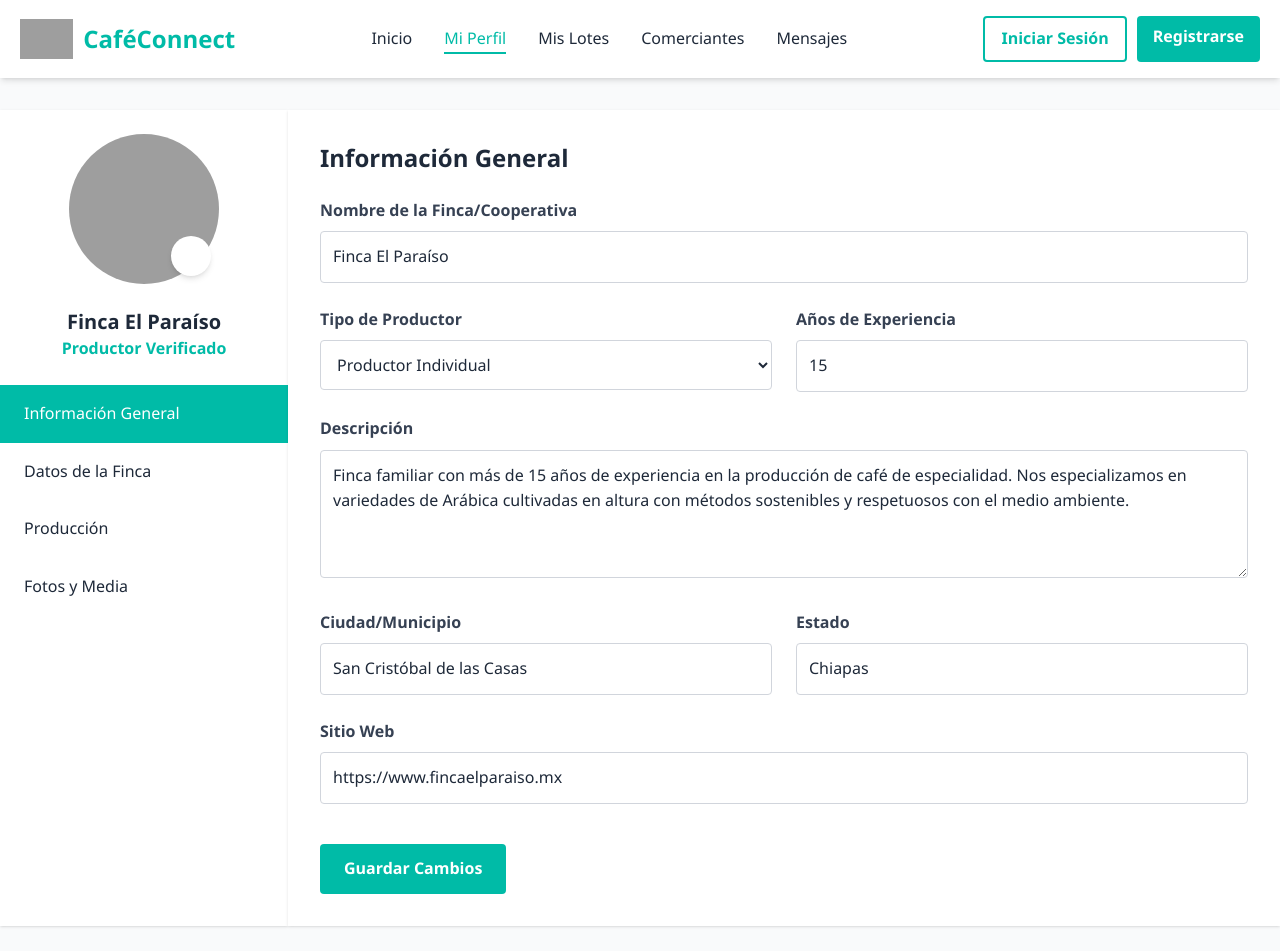
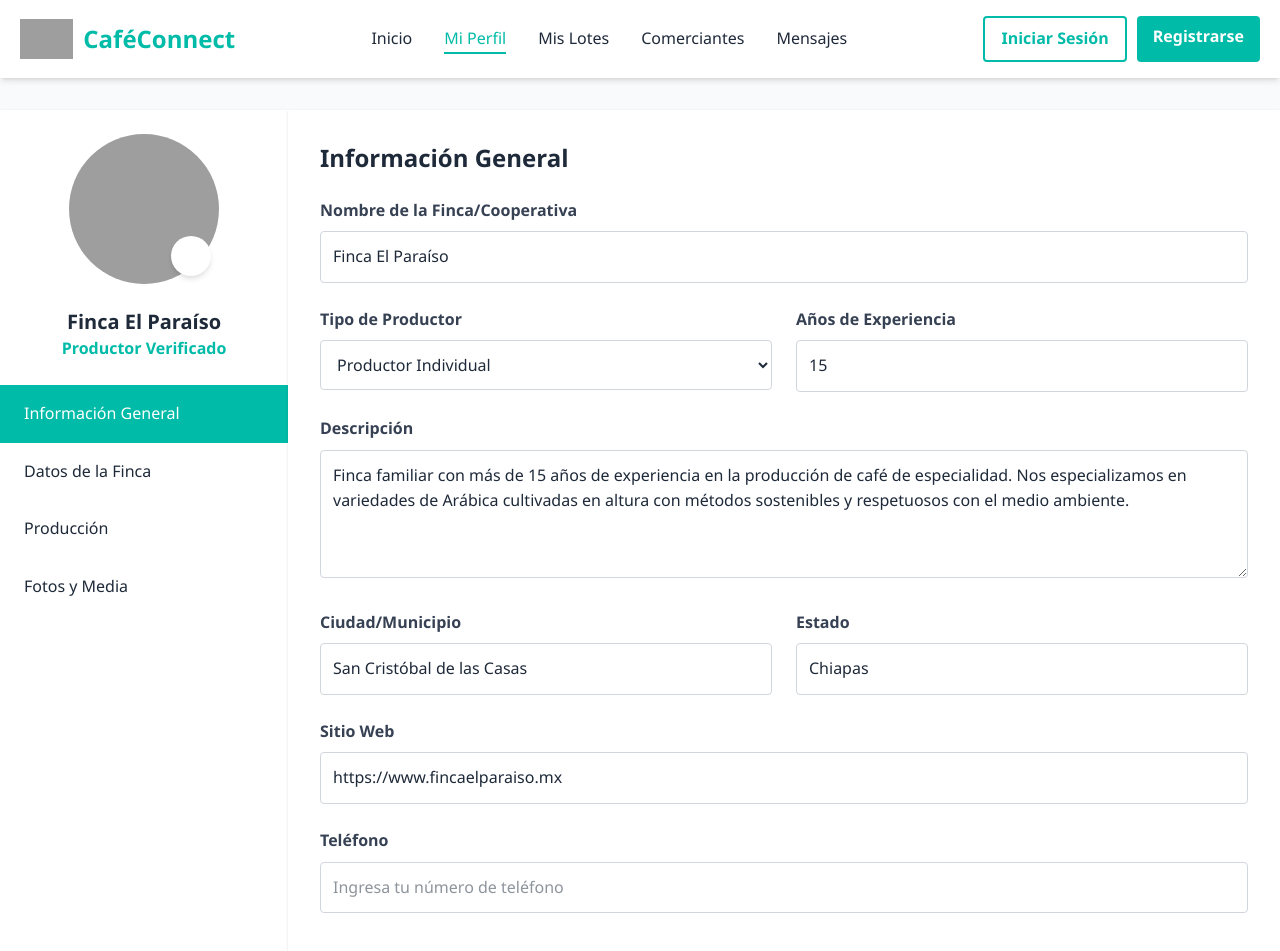
Before and after one commit to YaelAguilar/cafe-backend-react, a React (Vite) app: page /productorprofile in a window 1280 px wide. Shown: the top 951 px of the page. Built offline with nearby package versions, Linux system fonts and the light colour scheme; grey boxes are pictures that could not be loaded.

Commit message:
[ADD] new field in the form

```diff
--- a/src/pages/ProducerPerfil.jsx
+++ b/src/pages/ProducerPerfil.jsx
@@ -217,6 +217,22 @@ const ProductorPerfil = () => {
                     id="website"
                     defaultValue="https://www.fincaelparaiso.mx"
                     className="w-full p-3 border border-gray-300 rounded"
+                  />
+                </div>
+                <div>
+                  <label
+                    htmlFor="phone"
+                    className="block font-semibold mb-2 text-gray-700"
+                  >
+                    Teléfono
+                  </label>
+                  <input
+                    type="tel"
+                    id="phone"
+                    defaultValue=""
+                    className="w-full p-3 border border-gray-300 rounded"
+                    placeholder="Ingresa tu número de teléfono"
+                    required
                   />
                 </div>
                 <button
```
Lines whose indentation alone changed are shown as unchanged.
